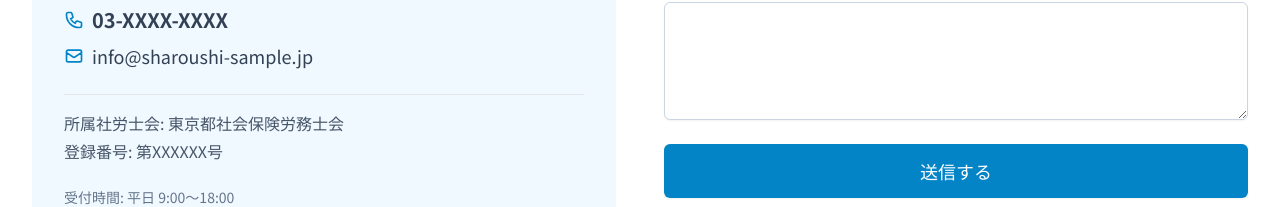
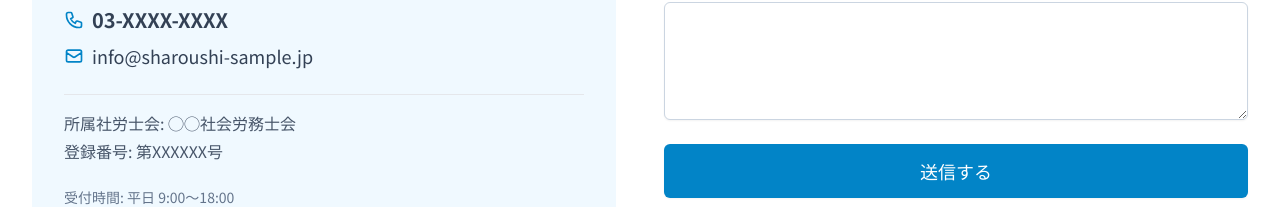
Before and after one commit to mokayamo/sharoushi-office, a React (Vite) app: page /#/ in a window 1280 px wide. Shown: the part 4576-4783 px from the top of the page. Built offline with nearby package versions, Linux system fonts and the light colour scheme.

Commit message:
Update association name to placeholder format
- Change from specific association name to generic placeholder
- Use ◯◯社会労務士会 format for consistency

🤖 Generated with [Claude Code](https://claude.ai/code)

Co-Authored-By: Claude <noreply@anthropic.com>

```diff
--- a/components/Contact.tsx
+++ b/components/Contact.tsx
@@ -49,7 +49,7 @@ const Contact: React.FC = () => {
               </div>
               <div className="border-t pt-4">
                 <div className="space-y-1 text-slate-600">
-                  <p>所属社労士会: 東京都社会保険労務士会</p>
+                  <p>所属社労士会: ◯◯社会労務士会</p>
                   <p>登録番号: 第XXXXXX号</p>
                 </div>
               </div>
```
